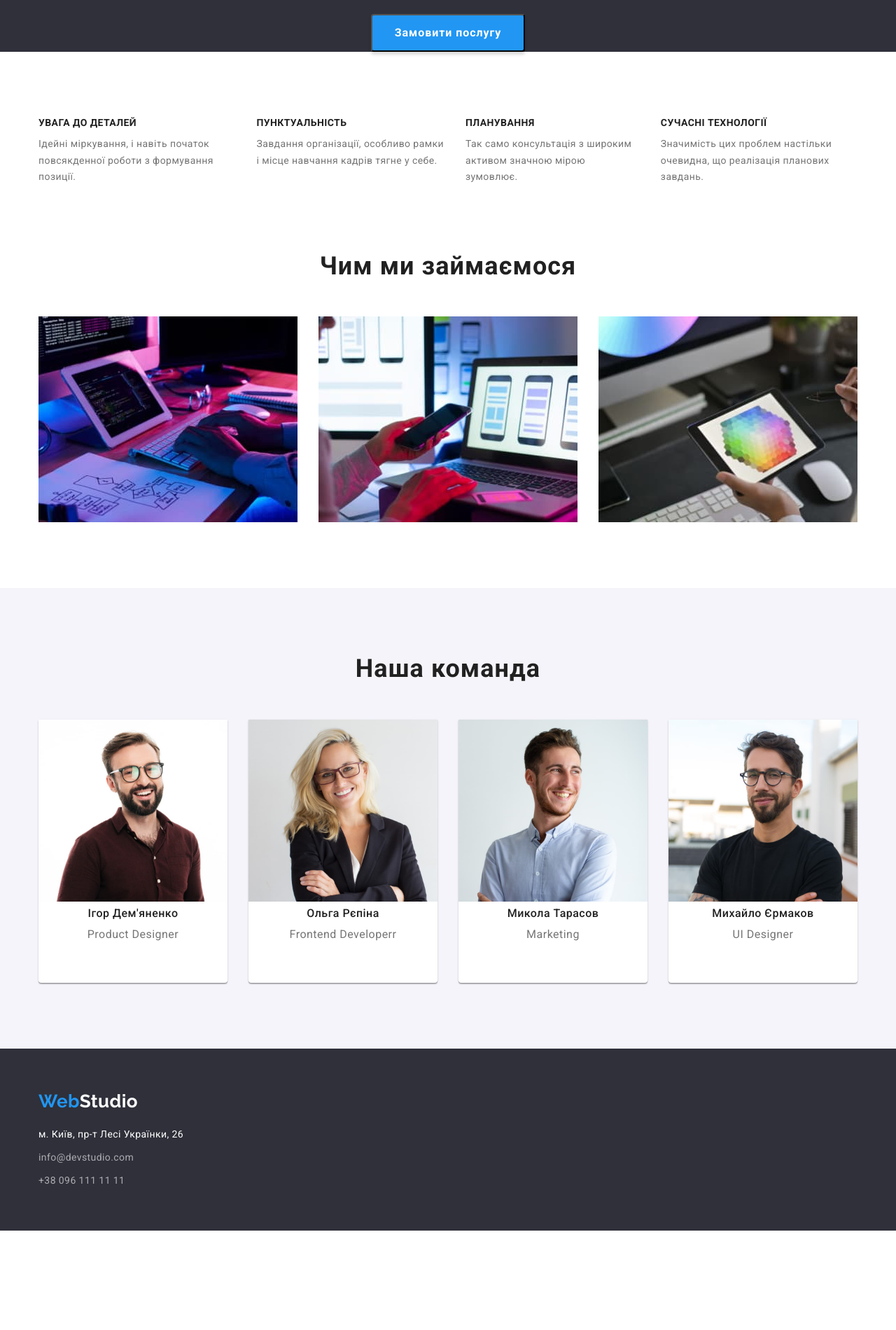
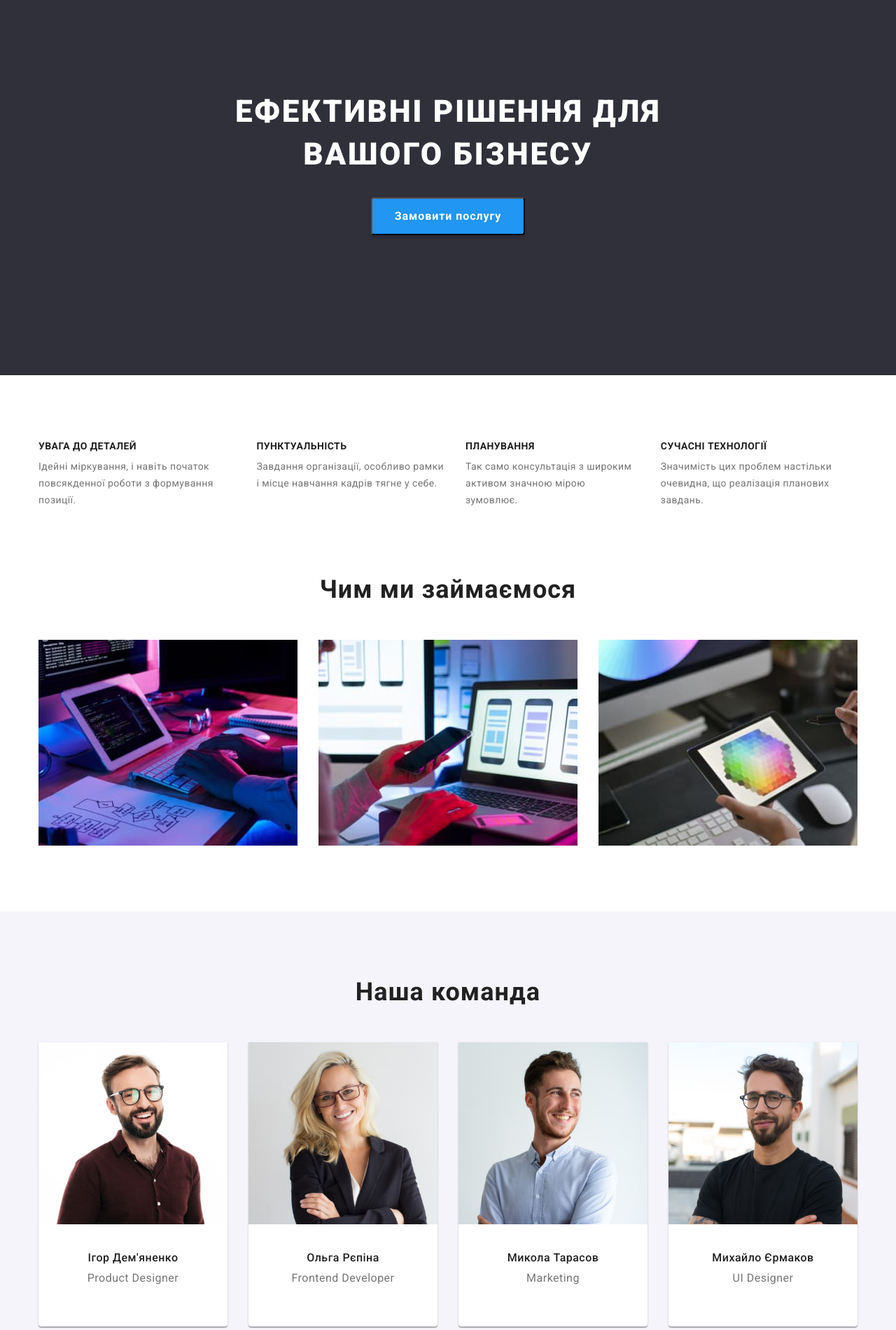
Before and after one commit to Serj122/goit-markup-hw-03, a plain HTML site: page index.html in a window 1280 px wide. Shown: the part 160-2060 px from the top of the page at 70% size. Before the commit the page ends 1918 px from the top, so only its background shows below. Drawn offline with nearby package versions, Linux system fonts and the light colour scheme.

Commit message:
fix-hw-03-mentor

```diff
--- a/css/styles.css
+++ b/css/styles.css
@@ -147,6 +147,7 @@ header {
 .hero {
   background-color: #2f303a;
   text-align: center;
+  padding: 200px 0;
 }
 
 .button {
@@ -184,6 +185,9 @@ header {
   letter-spacing: 0.06em;
   text-transform: uppercase;
 
+  max-width: 696px;
+  margin-left: auto;
+  margin-right: auto;
   margin-bottom: 30px;
 }
 
@@ -288,7 +292,6 @@ header {
 
 .team-body {
   display: block;
-  padding-bottom: 30px;
   background-color: var(--secondary-accent-color);
   box-shadow: 0px 1px 3px rgba(0, 0, 0, 0.12), 0px 1px 1px rgba(0, 0, 0, 0.14),
     0px 2px 1px rgba(0, 0, 0, 0.2);
@@ -306,6 +309,10 @@ header {
 
 .team-body:not(:last-child) {
   margin-right: 30px;
+}
+
+.team-content {
+  padding: 30px;
 }
 /* Футер */
 
@@ -377,9 +384,8 @@ margin-bottom: 9px;
   margin-right: 8px;
 }
 
-.project-btn {
-  padding-top: 94px;
-  padding-bottom: 50px;
+.examples.section .list {
+  margin-bottom: 50px;
 }
 
 .examples .button:hover,
@@ -394,6 +400,8 @@ margin-bottom: 9px;
   font-size: 18px;
   line-height: 2;
   letter-spacing: 0.06em;
+
+  margin-bottom: 4px;
 }
 
 .examples .text {
--- a/index.html
+++ b/index.html
@@ -120,8 +120,9 @@
                 alt="фото Ігор Дем'яненко"
                 width="270"
               />
+              <div class="team-content">
               <h3 class="team-item">Ігор Дем'яненко</h3>
-              <p lang="en" class="team-spec">Product Designer</p>
+              <p lang="en" class="team-spec">Product Designer</p></div>
             </li>
             <li class="team-body">
               <img class="team-img"
@@ -129,8 +130,9 @@
                 alt="фото Ольга Рєпіна"
                 width="270"
               />
+              <div class="team-content">
               <h3 class="team-item">Ольга Рєпіна</h3>
-              <p lang="en" class="team-spec">Frontend Developerr</p>
+              <p lang="en" class="team-spec">Frontend Developer</p></div>
             </li>
             <li class="team-body">
               <img class="team-img"
@@ -138,8 +140,9 @@
                 alt="фото Микола Тарасов"
                 width="270"
               />
+              <div class="team-content">
               <h3 class="team-item">Микола Тарасов</h3>
-              <p lang="en" class="team-spec">Marketing</p>
+              <p lang="en" class="team-spec">Marketing</p></div>
             </li>
             <li class="team-body">
               <img class="team-img"
@@ -147,8 +150,9 @@
                 alt="фото Михайло Єрмаков"
                 width="270"
               />
+              <div class="team-content">
               <h3 class="team-item">Михайло Єрмаков</h3>
-              <p lang="en" class="team-spec">UI Designer</p>
+              <p lang="en" class="team-spec">UI Designer</p></div>
             </li>
           </ul>
         </div>
```
Also changed, not shown: portfolio.html (+1 -1 lines).
